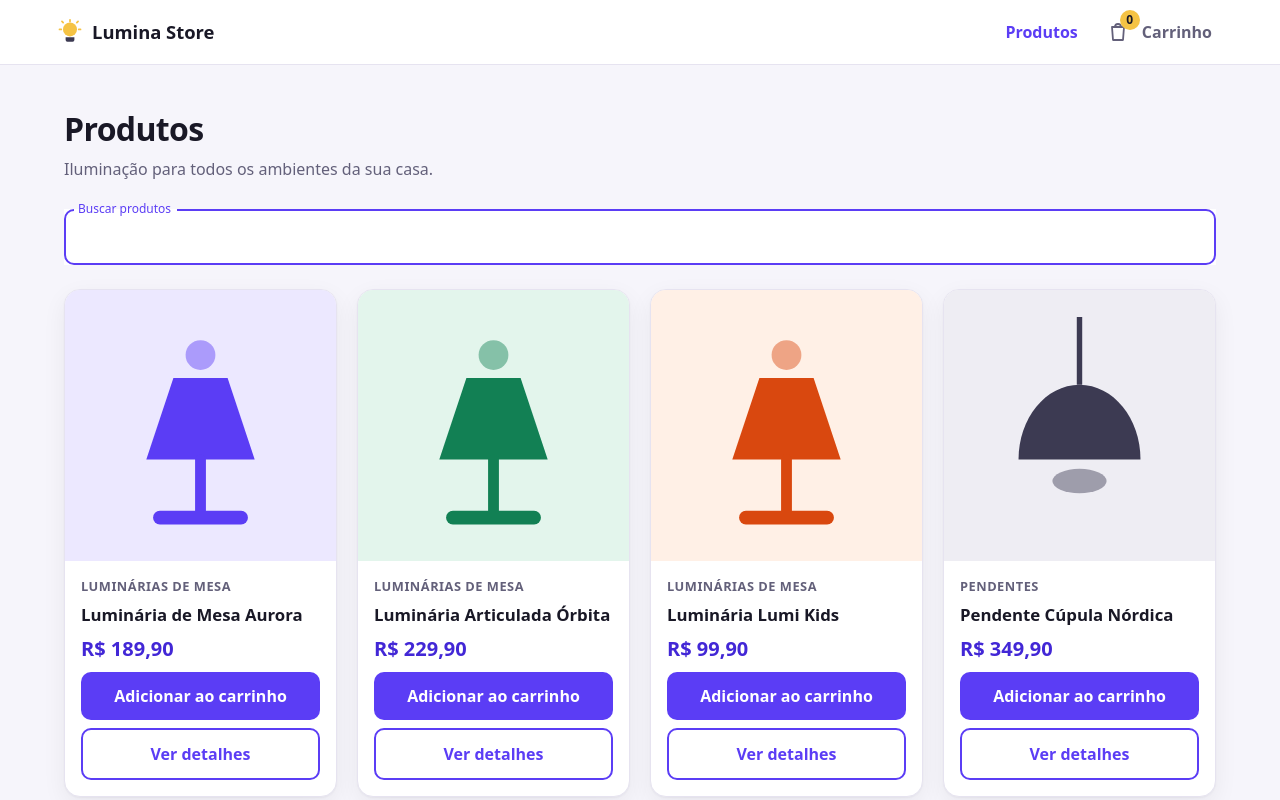
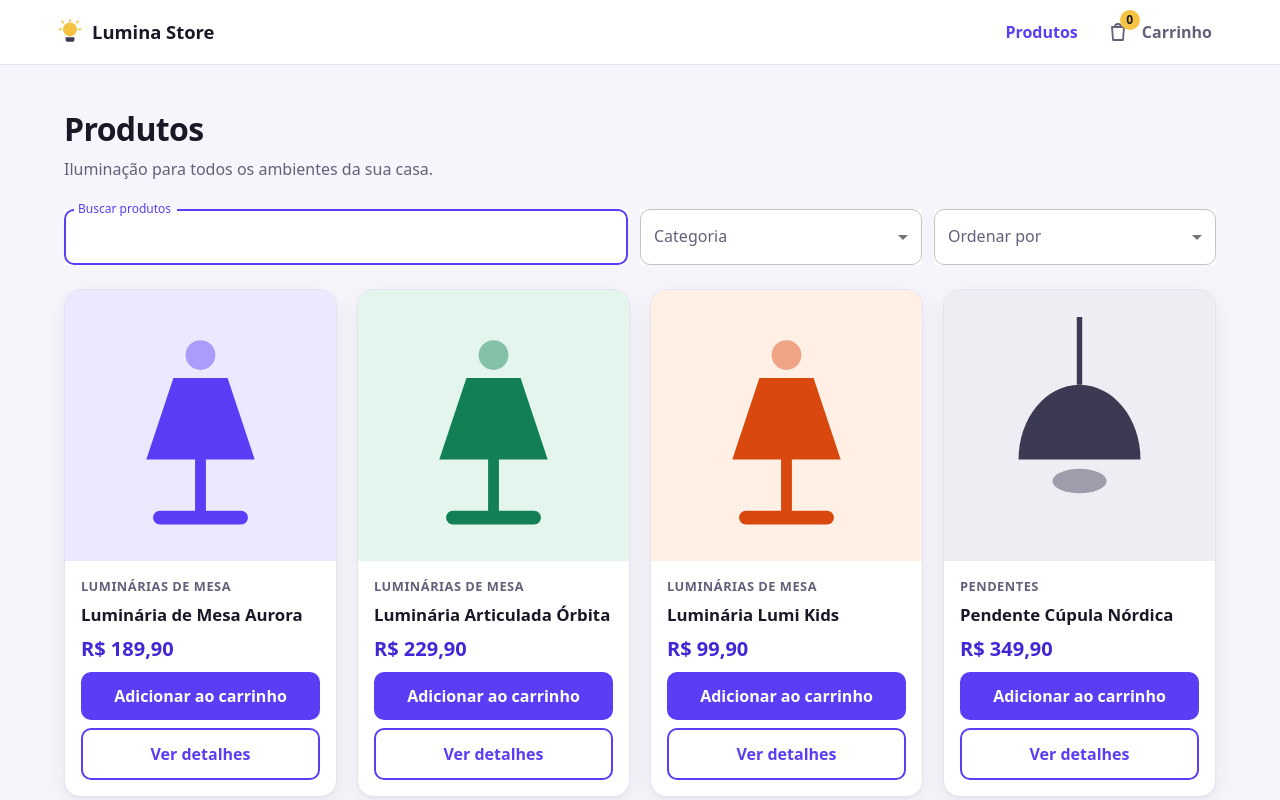
Before and after one commit to Marcosdev0109/lumina-checkout, a React (Vite) app: page /produtos in a window 1280 px wide. Shown: the top 800 px of the page. Built offline with nearby package versions, Linux system fonts and the light colour scheme; data requests are answered from the project's data file.

Commit message:
aplica filtro e ordenacao na pagina de produtos

```diff
--- a/src/assets/styles/index.css
+++ b/src/assets/styles/index.css
@@ -103,6 +103,26 @@ body {
   display: grid;
   gap: 0.75rem;
   margin-bottom: 1.5rem;
+}
+
+@media (min-width: 600px) {
+  .barra-filtros {
+    grid-template-columns: 1fr 1fr;
+  }
+
+  .barra-filtros > [role='search'] {
+    grid-column: 1 / -1;
+  }
+}
+
+@media (min-width: 1024px) {
+  .barra-filtros {
+    grid-template-columns: 2fr 1fr 1fr;
+  }
+
+  .barra-filtros > [role='search'] {
+    grid-column: auto;
+  }
 }
 
 .trilha {
--- a/src/pages/Produtos.jsx
+++ b/src/pages/Produtos.jsx
@@ -2,9 +2,10 @@ import { useEffect, useMemo, useRef, useState } from 'react'
 import ListaProdutos from '../components/organisms/ListaProdutos'
 import Mensagem from '../components/atoms/Mensagem'
 import CampoBusca from '../components/atoms/CampoBusca'
+import FiltrosProdutos from '../components/molecules/FiltrosProdutos'
 import { useProdutos } from '../hooks/useProdutos'
 import { useCarrinho } from '../hooks/useCarrinho'
-import { filtrarProdutos } from '../utils/busca'
+import { filtrarPorCategoria, filtrarProdutos, listarCategorias, ordenarPorPreco } from '../utils/busca'
 
 /**
  * Pagina do catalogo (rota "/produtos") - RF02.
@@ -15,11 +16,19 @@ function Produtos() {
   const { produtos, carregando, erro, recarregar } = useProdutos()
   const { adicionarItem, podeAdicionarProduto } = useCarrinho()
   const [termo, setTermo] = useState('')
+  const [categoria, setCategoria] = useState('')
+  const [ordem, setOrdem] = useState('')
   const campoBuscaRef = useRef(null)
 
-  // useMemo: so refaz o filtro quando a lista ou o termo mudam,
+  const categorias = useMemo(() => listarCategorias(produtos), [produtos])
+
+  // useMemo: so refaz o filtro quando a lista, o termo, a categoria ou a ordem mudam,
   // e nao a cada nova renderizacao da pagina.
-  const produtosFiltrados = useMemo(() => filtrarProdutos(produtos, termo), [produtos, termo])
+  const produtosFiltrados = useMemo(() => {
+    const porNome = filtrarProdutos(produtos, termo)
+    const porCategoria = filtrarPorCategoria(porNome, categoria)
+    return ordenarPorPreco(porCategoria, ordem)
+  }, [produtos, termo, categoria, ordem])
 
   // useRef: foca o campo de busca assim que a pagina abre.
   useEffect(() => {
@@ -28,6 +37,7 @@ function Produtos() {
 
   function limparBusca() {
     setTermo('')
+    setCategoria('')
     campoBuscaRef.current?.focus()
   }
 
@@ -54,7 +64,11 @@ function Produtos() {
     if (produtosFiltrados.length === 0) {
       return (
         <Mensagem tipo="vazio" titulo="Nenhum produto encontrado">
-          <p>Não encontramos produtos com &quot;{termo}&quot;.</p>
+          <p>
+            {termo
+              ? `Não encontramos produtos com "${termo}".`
+              : 'Não há produtos nesta categoria.'}
+          </p>
           <button className="botao botao--secundario" type="button" onClick={limparBusca}>
             Limpar busca
           </button>
@@ -80,6 +94,13 @@ function Produtos() {
 
       <div className="barra-filtros">
         <CampoBusca ref={campoBuscaRef} valor={termo} onChange={setTermo} />
+        <FiltrosProdutos
+          categorias={categorias}
+          categoria={categoria}
+          ordem={ordem}
+          onCategoria={setCategoria}
+          onOrdem={setOrdem}
+        />
       </div>
 
       {renderizarConteudo()}
```
